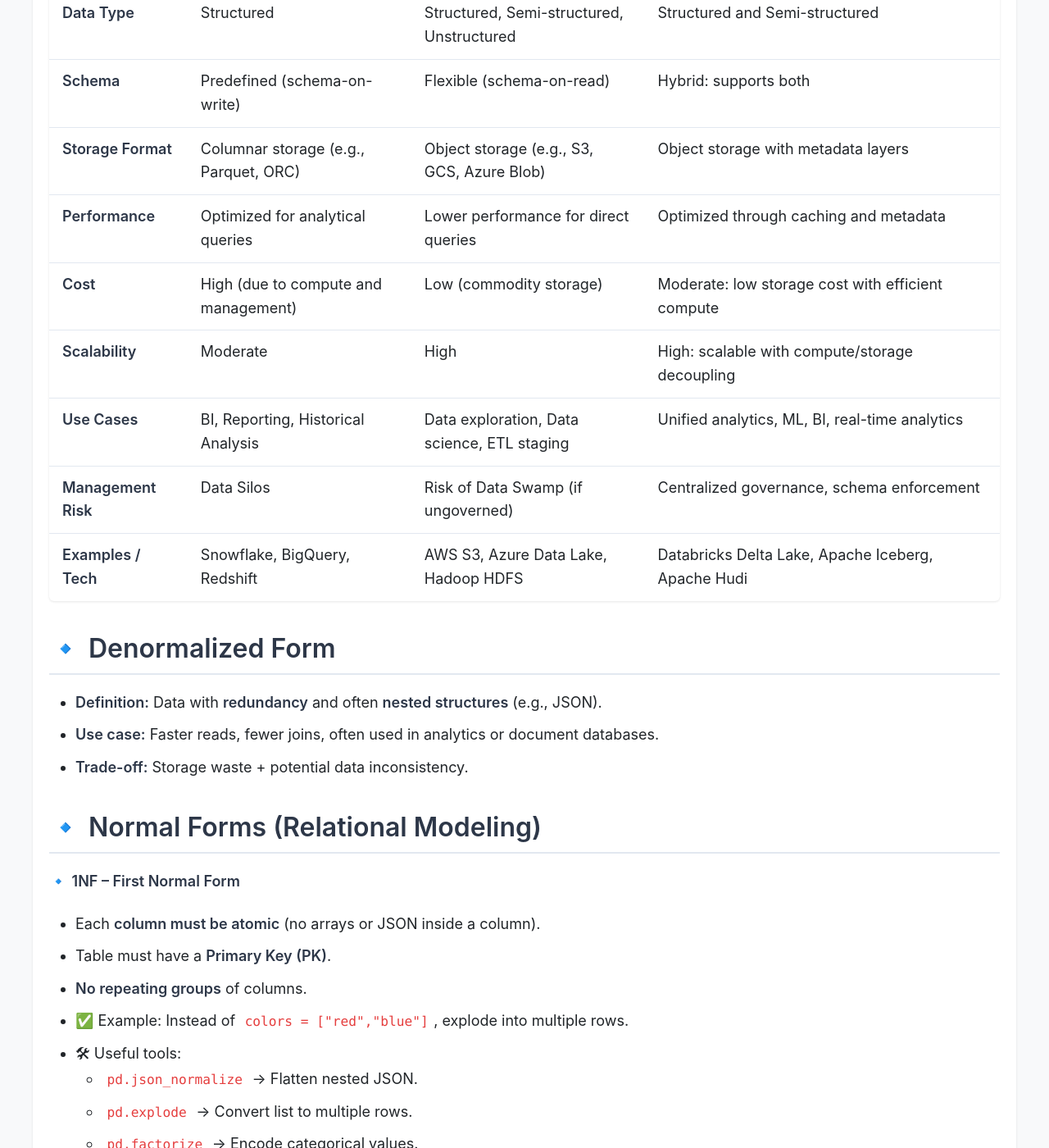
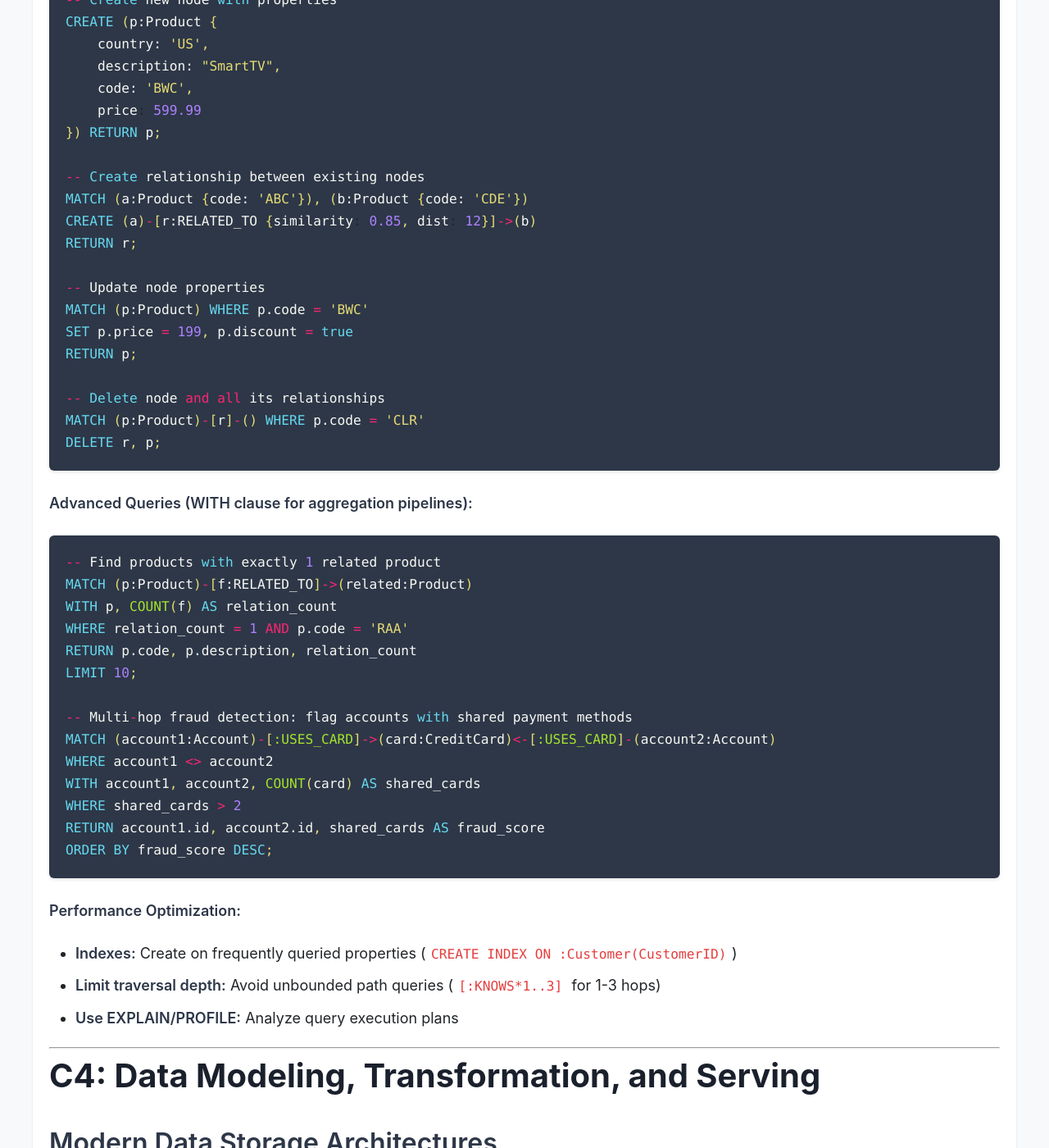
Before and after one commit to CarlosPena00/carlospena00.github.io, a Jekyll site: the page built from _posts/2025-09-20-dataeng-data-modeling.md, in a window 1280 px wide and 1400 px high, scrolled down 6380 px. Shown: the whole window at 82% size. Built offline with Jekyll 4.4.1, drawn with Linux system fonts in a browser that asks for light colours; some of the changed text lies outside the part shown.

Commit message:
feat(blog): Enhance Cypher query examples with detailed explanations and optimizations

````diff
--- a/_posts/2025-09-20-dataeng-data-modeling.md
+++ b/_posts/2025-09-20-dataeng-data-modeling.md
@@ -131,64 +131,123 @@ My notes about "DeepLearning.AI Data Engineering"
 
 ---
 
-### Example Cypher Queries
+#### **Cypher Query Language (Neo4j)**
+
+**Basic Queries:**
 
 ```cypher
--- Return all nodes
+-- Return all nodes in the graph
 MATCH (n) RETURN n;
 
 -- Count total nodes
-MATCH (n) RETURN COUNT(n);
+MATCH (n) RETURN COUNT(n) AS total_nodes;
 
--- Return distinct labels
+-- Return distinct node labels (types)
 MATCH (n) RETURN DISTINCT labels(n);
 
--- Count nodes of a specific type
-MATCH (n:Order) RETURN COUNT(n);
+-- Count nodes of specific type
+MATCH (n:Order) RETURN COUNT(n) AS order_count;
 
 -- Show properties of one Order node
 MATCH (n:Order) RETURN properties(n) LIMIT 1;
+```
 
--- Compute average order value
+**Aggregation Queries:**
+
+```cypher
+-- Compute average order value across all relationships
 MATCH ()-[r:ORDERS]->()
-RETURN AVG(r.quantity * r.unitPrice) AS average_price;
+RETURN AVG(r.quantity * r.unitPrice) AS avg_order_value;
 
--- Average price per category
-MATCH ()-[r:ORDERS]->()-[part:PART_OF]->(c:CATEGORY)
-RETURN c.CategoryName, AVG(r.quantity * r.unitPrice) AS average_price;
+-- Average price per product category
+MATCH ()-[r:ORDERS]->()-[:PART_OF]->(c:Category)
+RETURN c.CategoryName, AVG(r.quantity * r.unitPrice) AS avg_price
+ORDER BY avg_price DESC;
 
--- List products in the "Meat" category
+-- Top 10 customers by total spending
+MATCH (c:Customer)-[p:PURCHASED]->()
+RETURN c.CustomerID, c.name, SUM(p.amount) AS total_spent
+ORDER BY total_spent DESC
+LIMIT 10;
+```
+
+**Filtering and Pattern Matching:**
+
+```cypher
+-- List products in "Meat" category
 MATCH (p:Product)-[:PART_OF]->(c:Category {CategoryName: "Meat"})
-RETURN p.ProductName, p.UnitPrice;
+RETURN p.ProductName, p.UnitPrice
+ORDER BY p.UnitPrice DESC;
 
--- Find customers who bought the same product as a given customer
+-- Find customers who bought the same product as "Carlos" (collaborative filtering)
 MATCH (c1:Customer {CustomerID: "Carlos"})-[:PURCHASED]->()-[:ORDERS]->(p:Product)
-<-[:ORDERS]-()<-[:PURCHASED]-(c2:Customer)
-RETURN c2.CustomerID;
+      <-[:ORDERS]-()<-[:PURCHASED]-(c2:Customer)
+WHERE c1 <> c2
+RETURN DISTINCT c2.CustomerID, c2.name;
 
--- Create new node
-CREATE (a:Product {country : 'US', description : "SmartTV", code: 'BWC'}) RETURN a"
+-- Find friend recommendations (friend-of-friend not already connected)
+MATCH (me:Person {name: "Alice"})-[:FRIENDS_WITH]->(friend)-[:FRIENDS_WITH]->(fof)
+WHERE NOT (me)-[:FRIENDS_WITH]->(fof) AND me <> fof
+RETURN fof.name, COUNT(friend) AS mutual_friends
+ORDER BY mutual_friends DESC;
+```
 
--- Create new relationship
-MATCH (a:Product {code: 'ABC'}), (b:Product {code: 'CDE'}) CREATE (a)-[f:family {dist: 12}]->(b) RETURN f
+**Write Operations:**
 
--- Update
-MATCH (a:Product) WHERE a.code = 'BWC' SET a.price = 199 RETURN a
+```cypher
+-- Create new node with properties
+CREATE (p:Product {
+    country: 'US',
+    description: "SmartTV",
+    code: 'BWC',
+    price: 599.99
+}) RETURN p;
 
--- Delete
-MATCH (a:Product)-[r]-() WHERE a.code = 'CLR' DELETE r, a
+-- Create relationship between existing nodes
+MATCH (a:Product {code: 'ABC'}), (b:Product {code: 'CDE'})
+CREATE (a)-[r:RELATED_TO {similarity: 0.85, dist: 12}]->(b)
+RETURN r;
 
--- With
-MATCH (p:Product)-[f:family]->(b:Product) WITH p, count(f) AS count_family WHERE count_family=1 and p.code = 'RAA' RETURN p LIMIT 10
+-- Update node properties
+MATCH (p:Product) WHERE p.code = 'BWC'
+SET p.price = 199, p.discount = true
+RETURN p;
 
+-- Delete node and all its relationships
+MATCH (p:Product)-[r]-() WHERE p.code = 'CLR'
+DELETE r, p;
 ```
+
+**Advanced Queries (WITH clause for aggregation pipelines):**
+
+```cypher
+-- Find products with exactly 1 related product
+MATCH (p:Product)-[f:RELATED_TO]->(related:Product)
+WITH p, COUNT(f) AS relation_count
+WHERE relation_count = 1 AND p.code = 'RAA'
+RETURN p.code, p.description, relation_count
+LIMIT 10;
+
+-- Multi-hop fraud detection: flag accounts with shared payment methods
+MATCH (account1:Account)-[:USES_CARD]->(card:CreditCard)<-[:USES_CARD]-(account2:Account)
+WHERE account1 <> account2
+WITH account1, account2, COUNT(card) AS shared_cards
+WHERE shared_cards > 2
+RETURN account1.id, account2.id, shared_cards AS fraud_score
+ORDER BY fraud_score DESC;
+```
+
+**Performance Optimization:**
+- **Indexes:** Create on frequently queried properties (`CREATE INDEX ON :Customer(CustomerID)`)
+- **Limit traversal depth:** Avoid unbounded path queries (`[:KNOWS*1..3]` for 1-3 hops)
+- **Use EXPLAIN/PROFILE:** Analyze query execution plans
 
 ---
 
+# C4: Data Modeling, Transformation, and Serving
+## Modern Data Storage Architectures
 
-# C4: Data Modeling, Transformation, and Serving
-
-### 🧠 Warehouse vs. Lake vs. Lakehouse
+### Data Warehouse vs. Data Lake vs. Data Lakehouse
 
 
 | Feature / Aspect    | 🏛️ **Data Warehouse**                 | 🪣 **Data Lake**                            | ⚡ **Data Lakehouse**                              |
````
